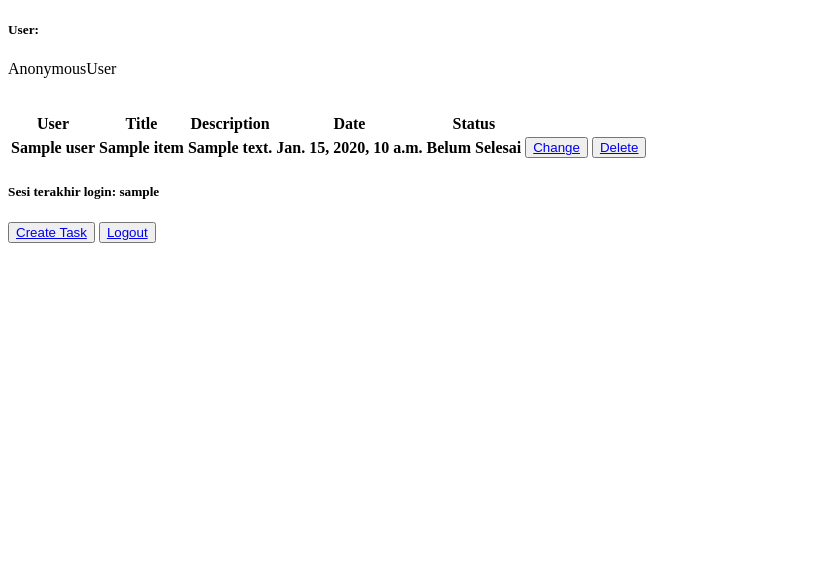
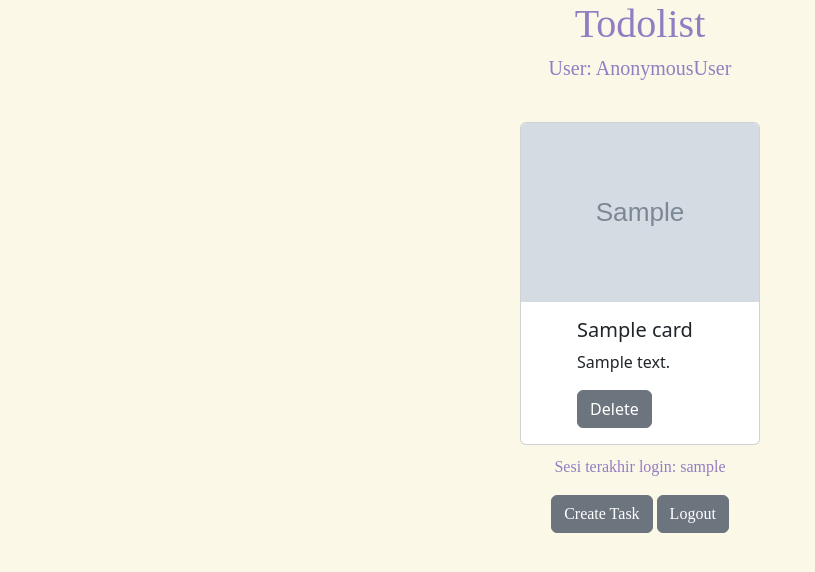
Before and after one commit to nabilaaarnn/Tugas-PBP-2, a Django app: template todolist/templates/todolist.html in a window 1280 px wide. Shown: the top 572 px of the page, without its empty margins (0-815 px from the left). Run offline with Django 4.2, Linux system fonts and the light colour scheme; the template is opened without the code that fills it: most values are stand-ins (such as "Sample title", 1, 10 or a date in 2020); grey boxes marked "Sample" are stand-in pictures; lists and menus that the app fills with data are empty.

Commit message:
Tugas 5 - I

```diff
--- a/templates/base.html
+++ b/templates/base.html
@@ -5,11 +5,14 @@
 <head>
   <meta charset="UTF-8">
   <meta name="viewport" content="width=device-width, initial-scale=1.0">
+  <link rel="stylesheet" href="{% static 'css/style.css' %}">
+  <link href="https://cdn.jsdelivr.net/npm/bootstrap@5.2.1/dist/css/bootstrap.min.css" rel="stylesheet" integrity="sha384-iYQeCzEYFbKjA/T2uDLTpkwGzCiq6soy8tYaI1GyVh/UjpbCx/TYkiZhlZB6+fzT" crossorigin="anonymous">
   {% block meta %}
   {% endblock meta %}
 </head>
 
 <body>
+  <script src="https://cdn.jsdelivr.net/npm/bootstrap@5.2.1/dist/js/bootstrap.bundle.min.js" integrity="sha384-u1OknCvxWvY5kfmNBILK2hRnQC3Pr17a+RTT6rIHI7NnikvbZlHgTPOOmMi466C8" crossorigin="anonymous"></script>
   {% block content %}
   {% endblock content %}
 </body>
--- a/todolist/templates/todolist.html
+++ b/todolist/templates/todolist.html
@@ -1,43 +1,91 @@
 {% extends 'base.html' %}
 
+<title>Registrasi Akun</title>
  {% block content %}
 
- <h5>User: </h5>
+ <style>
+  body {
+      background-color: #FCF8E8;
+  }
+  table, th, tr, td{
+      font-family: Lucida Bright;
+      color: #937DC2;
+      border: 1px solid #937DC2;
+      border-collapse: collapse;
+      border-spacing: 0;
+      font-size: small;
+      margin: auto;
+      align-items: center;
+      justify-content: center;
+      text-align: center;
+      padding: 10px;
+      background-color: #FFE6F7;
+      background-image: linear-gradient(315deg, #FFE6F7 0%, #FFFFFF 74%);
+
+  }
+  .judul{
+    font-family: Lucida Bright;
+    color: #937DC2;
+    font-size: large;
+    margin: auto;
+    align-items: center;
+    justify-content: center;
+    text-align: center;
+  }
+  .nama{
+    font-family: Lucida Bright;
+    color: #937DC2;
+    font-size: medium;
+    margin: auto;
+    align-items: center;
+    justify-content: center;
+    text-align: center;
+  }
+</style>
+
+  <div class= "judul">
+    <h1>Todolist</hi>
+  </div>
   <div class = "ukuranNama">
-  <p>{{user}}</p>
+
+  <div class= "nama">
+    <h5>User: {{user}}</h5>
+  </div>
+
   </div>
 
   <br>
 
   <div class = "container">
-  <table>
-    <tr>
-      <th>User</th>
-      <th>Title</th>
-      <th>Description</th>
-      <th>Date</th>
-      <th>Status</th>
-    </tr>
-    {% comment %} Add the data below this line {% endcomment %}
-    {% for item in list_data %}
-    <tr>
-        <th>{{item.user}}</th>
-        <th>{{item.title}}</th>
-        <th>{{item.description}}</th>
-        <th>{{item.date}}</th>
-    {% if item.done %}
-        <th>Selesai</th>
-    {% else %}
-        <th>Belum Selesai</th>
-    {% endif %}
-        <th><button><a href="{% url 'todolist:done' item.id %}">Change</a></button> </th>
-        <th><button><a href="{% url 'todolist:delete' item.id %}">Delete</a></button> </th>
-    </tr>
+
+    <div class="d-flex justify-content-center align-items-center gap-3">
+    {% for card in list_data %}
+    {#  Single Card Template:#}
+    <div class="card" style="width: 15rem; margin: 10px; align-items: center;">
+      <img src="{{ card.image }}" class="card-img-top" >
+      <div class="card-body">
+        <div style="display: flex; flex-direction: row">
+          <h5 class="card-title">{{ card.title }}</h5>
+          {#  Colored cirlce:#}
+          <div style="
+            background: {{ card.color }}
+            width: 20px;
+            height: 20px;
+            margin-left: 10px;
+            border-radius: 50%;
+          "></div>
+        </div>
+        <p class="card-text">{{ card.description }}</p>
+        <th><a href="{% url 'todolist:delete' card.id %}" input class="btn btn-secondary">Delete</a></button> </th>
+      </div>
+    </div>
     {% endfor %}
-  </table>
-    <h5>Sesi terakhir login: {{ last_login }}</h5>
-    <button><a href="{% url 'todolist:createtask' %}">Create Task</a></button>
-    <button><a href="{% url 'todolist:logout' %}">Logout</a></button>
+  </div>
+
+  <div class = "nama">
+    <p>Sesi terakhir login: {{ last_login }}</p>
+    <th><a href="{% url 'todolist:createtask' %}" input class="btn btn-secondary">Create Task</a></button>
+    <th><a href="{% url 'todolist:logout' %}" input class="btn btn-secondary">Logout</a></button>
   </div>
 
  {% endblock content %}
```
Also changed, not shown: todolist/templates/createtask.html (+22 -1 lines), todolist/templates/login.html (+24 -2 lines), todolist/templates/register.html (+24 -2 lines), mywatchlist/README.md, todolist/README.md.
